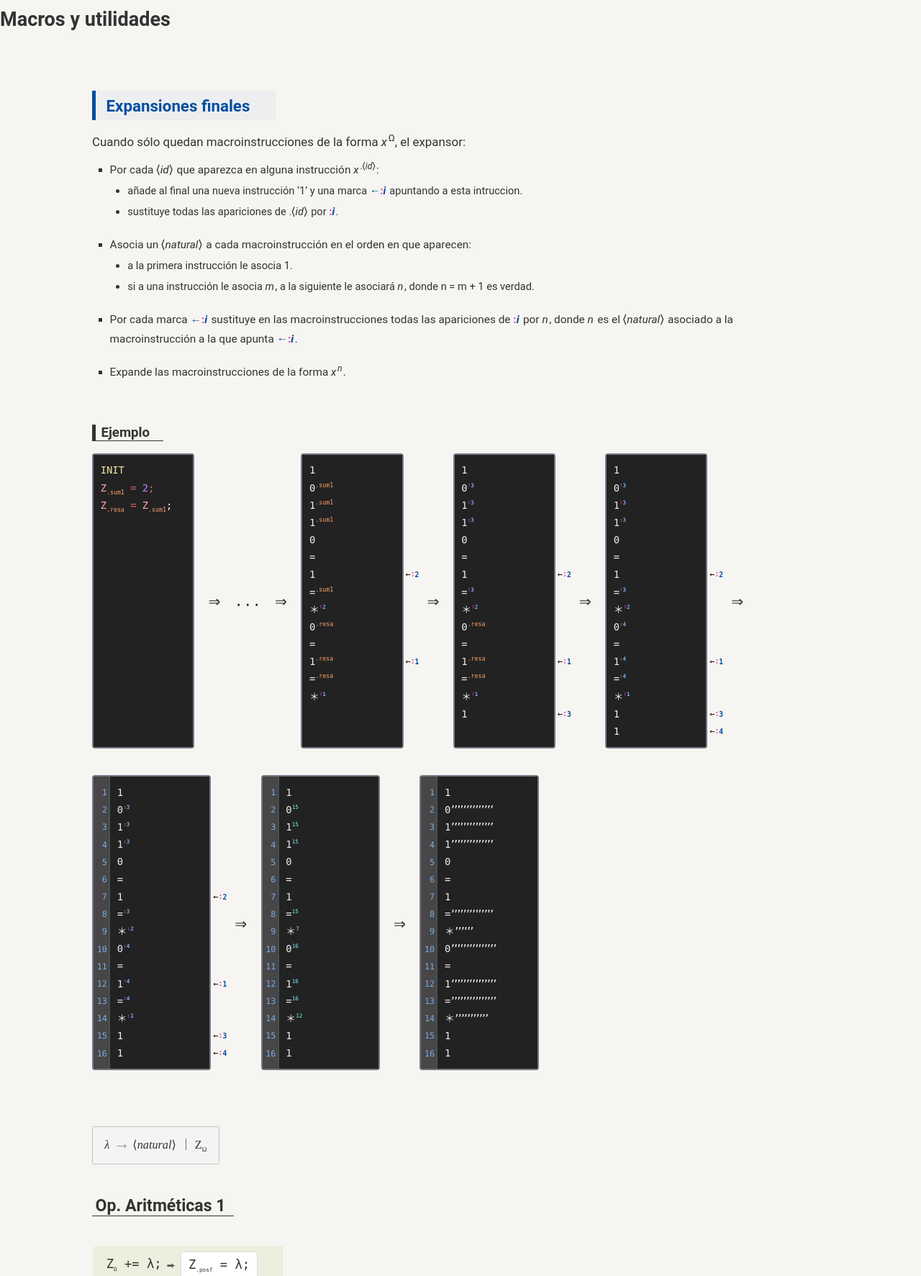
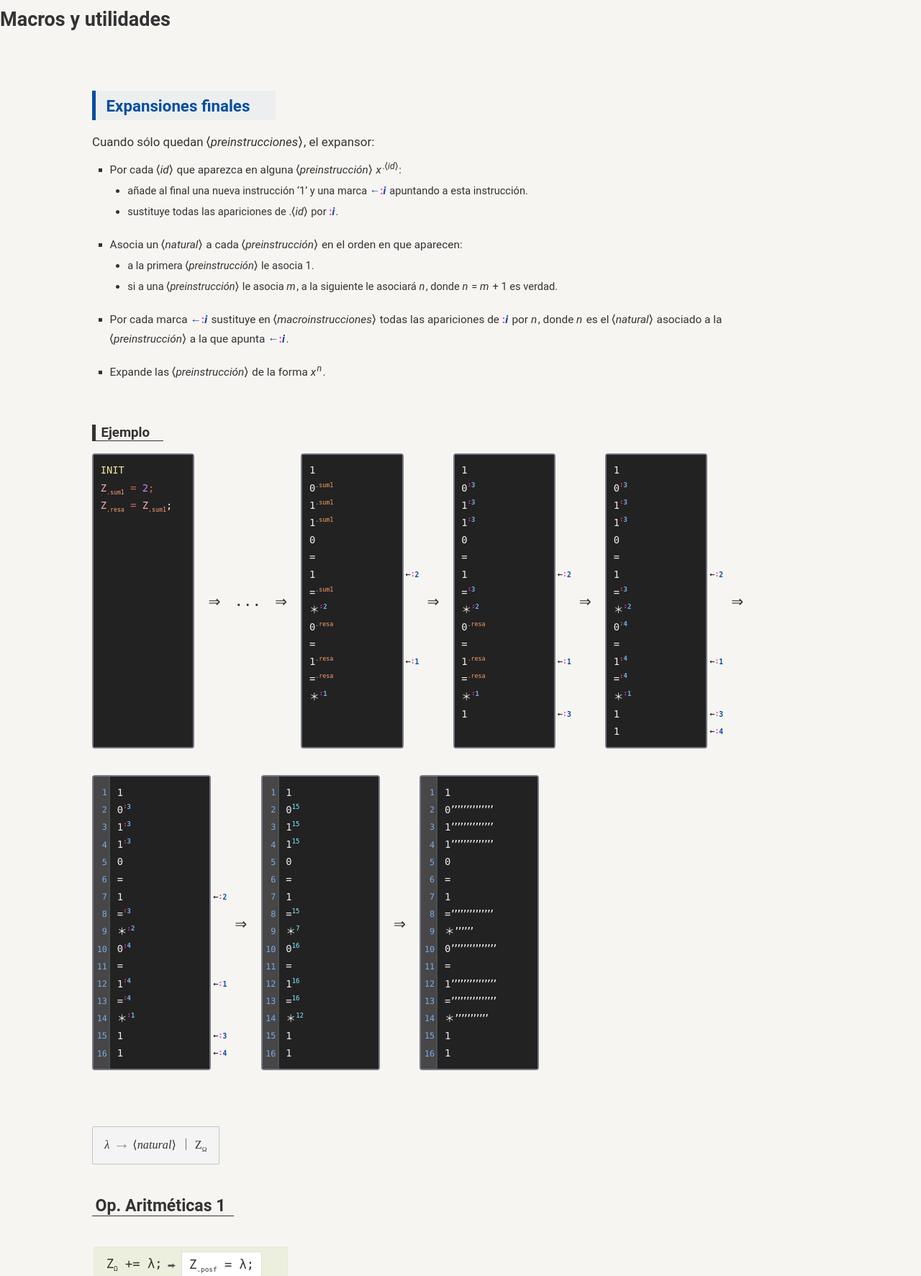
Before and after one commit to rjcordoba/yamm, a PHP site: page /macros/macros-2.html in a window 1280 px wide. Shown: the part 174-1947 px from the top of the page at 72% size. Run offline with PHP 8.4, Linux system fonts and the light colour scheme.

Commit message:
21-12-19, macro 8.

```diff
--- a/css/macros.css
+++ b/css/macros.css
@@ -18,6 +18,10 @@
 
 .glue{
 	margin-bottom:2.7em !important;
+}
+
+.glueg{
+	margin-bottom:4.4em !important;
 }
 
 .expansor.glue{
@@ -153,6 +157,10 @@
 
 sup{
 	vertical-align:super;
+	font-size:0.65em;
+}
+
+.gramat sup{
 	font-size:0.55em;
 }
 
@@ -189,7 +197,7 @@
 }
 
 .macro sub{
-	font-size:0.45em;
+	font-size:0.55em;
 }
 
 .comilla span{
@@ -280,7 +288,7 @@
 }
 
 .mmacro_exp h1{
-	color:#627164;
+	color:#4e5f50;
 	width:fit-content;
 	width:-moz-fit-content;
 	font-size:1.11em;
@@ -581,6 +589,19 @@
 	bottom:0;
 }
 
+
+sub .comil{
+	position:relative;
+	font-size:1.6em;
+    top:0.2em;
+    left:-0.1em;
+}
+
+
+pre sub .comil{
+    left:-0.2em;
+}
+
 /* colores gramática */
 
 .gramtexto{
--- a/macros/macros-2.html
+++ b/macros/macros-2.html
@@ -49,26 +49,27 @@
 		<main><!--***********************-->
 		  <div class="expansor">
 			<h1>Expansiones finales</h1>
-			<p class="mimp">Cuando sólo quedan macroinstrucciones de la forma <span class="nnoterm">x</span><sup>&Omega;</sup>, el expansor:</p>
+			<p class="mimp">Cuando sólo quedan <span class="noterm">preinstrucciones</span>, el expansor:</p>
 			<ol>
-			  <li>Por cada <span class="noterm">id</span> que aparezca en alguna instrucción <span class="nnoterm">x</span><sup>.<span class="noterm">id</span></sup>:
+			  <li>Por cada <span class="noterm">id</span> que aparezca en alguna <span class="noterm">preinstrucción</span> <span class="nnoterm">x</span><sup>.<span class="noterm">id</span></sup>:
 				<ol>
-				  <li>añade al final una nueva instrucción ‘1’ y una marca <span class="flechita"><span class="pos_puntos nnoterm pbajo">i</span></span> apuntando a esta intruccion.</li>
+				  <li>añade al final una nueva instrucción ‘1’ y una marca <span class="flechita"><span class="pos_puntos nnoterm pbajo">i</span></span> apuntando a esta instrucción.</li>
 				  <li>sustituye todas las apariciones de .<span class="noterm">id</span> por <span class="pos_puntos nnoterm pbajo">i</span>.</li>
 				</ol>
 			  </li>
-			  <li>Asocia un <span class="noterm">natural</span> a cada macroinstrucción en el orden en que aparecen:
+			  <li>Asocia un <span class="noterm">natural</span> a cada <span class="noterm">preinstrucción</span> en el orden en que aparecen:
 				<ol>
-				  <li>a la primera instrucción le asocia 1.</li>
-				  <li>si a una instrucción le asocia <span class="nnoterm">m</span>, a la siguiente le asociará <span class="nnoterm">n</span>, donde n = m + 1 es verdad.</li>
+				  <li>a la primera <span class="noterm">preinstrucción</span> le asocia 1.</li>
+				  <li>si a una <span class="noterm">preinstrucción</span> le asocia <span class="nnoterm">m</span>,
+					a la siguiente le asociará <span class="nnoterm">n</span>, donde <span class="nnoterm">n</span> = <span class="nnoterm">m</span> + 1 es verdad.</li>
 				</ol>
 			  </li>
 			  <li>
-				Por cada marca <span class="flechita"><span class="pos_puntos nnoterm pbajo">i</span></span> sustituye en las macroinstrucciones todas las apariciones de
+				Por cada marca <span class="flechita"><span class="pos_puntos nnoterm pbajo">i</span></span> sustituye en <span class="noterm">macroinstrucciones</span> todas las apariciones de
 				<span class="pos_puntos nnoterm pbajo">i</span> por <span class="nnoterm">n</span>, donde <span class="nnoterm">n</span> es el <span class="noterm">natural</span>
-				asociado a la macroinstrucción a la que apunta <span class="flechita"><span class="pos_puntos nnoterm pbajo">i</span></span>.
+				asociado a la <span class="noterm">preinstrucción</span> a la que apunta <span class="flechita"><span class="pos_puntos nnoterm pbajo">i</span></span>.
 			  </li>
-			  <li>Expande las macroinstrucciones de la forma <span class="nnoterm">x</span><sup class="nnoterm">n</sup>.</li>
+			  <li>Expande las <span class="noterm">preinstrucción</span> de la forma <span class="nnoterm">x</span><sup class="nnoterm">n</sup>.</li>
 			</ol>
 		  </div>
 		  <aside class="ejemplos">
```
Also changed, not shown: macros/macros-1.html (+18 -3 lines), macros/macros-6.html (+10 -6 lines).
